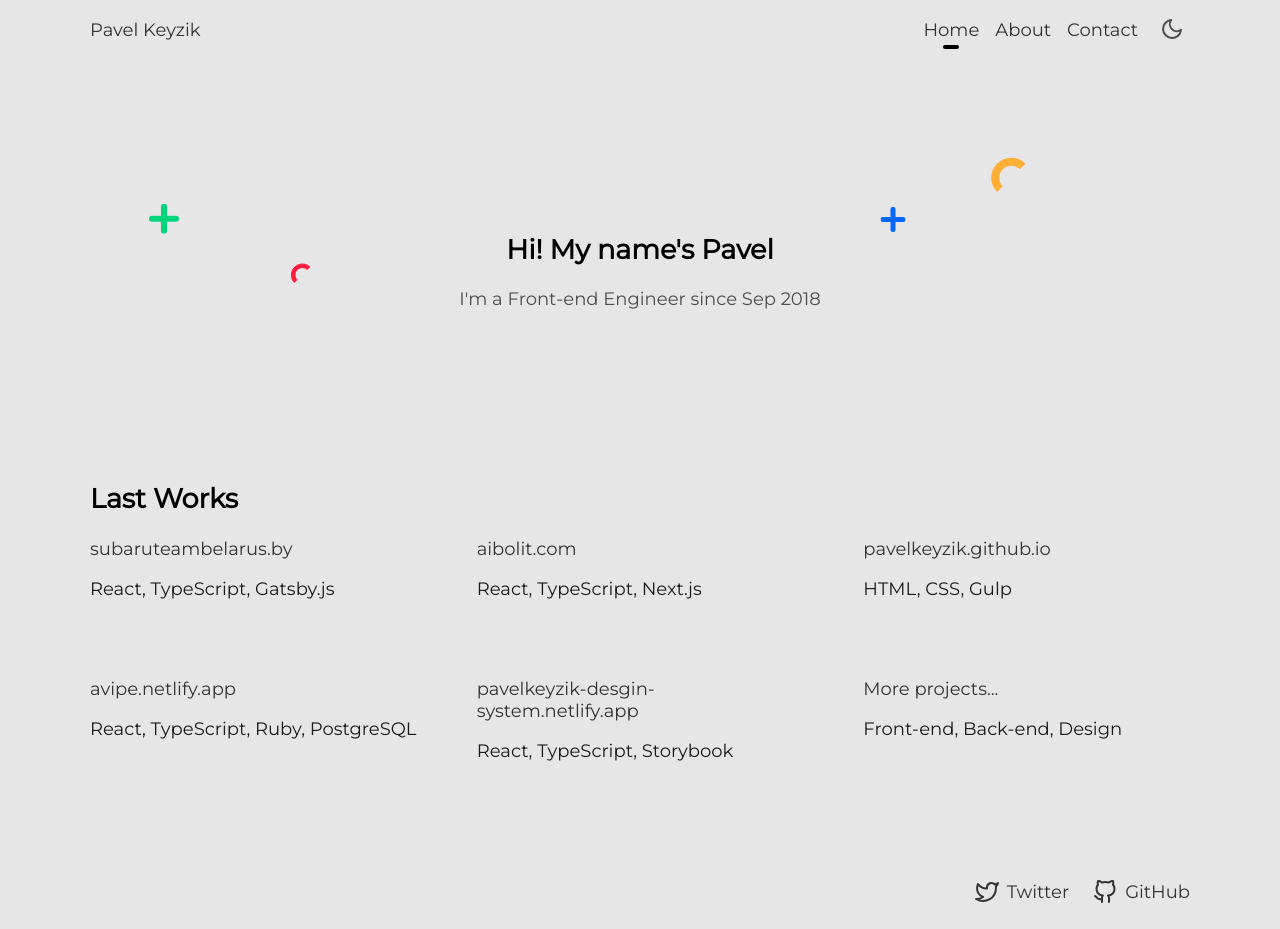
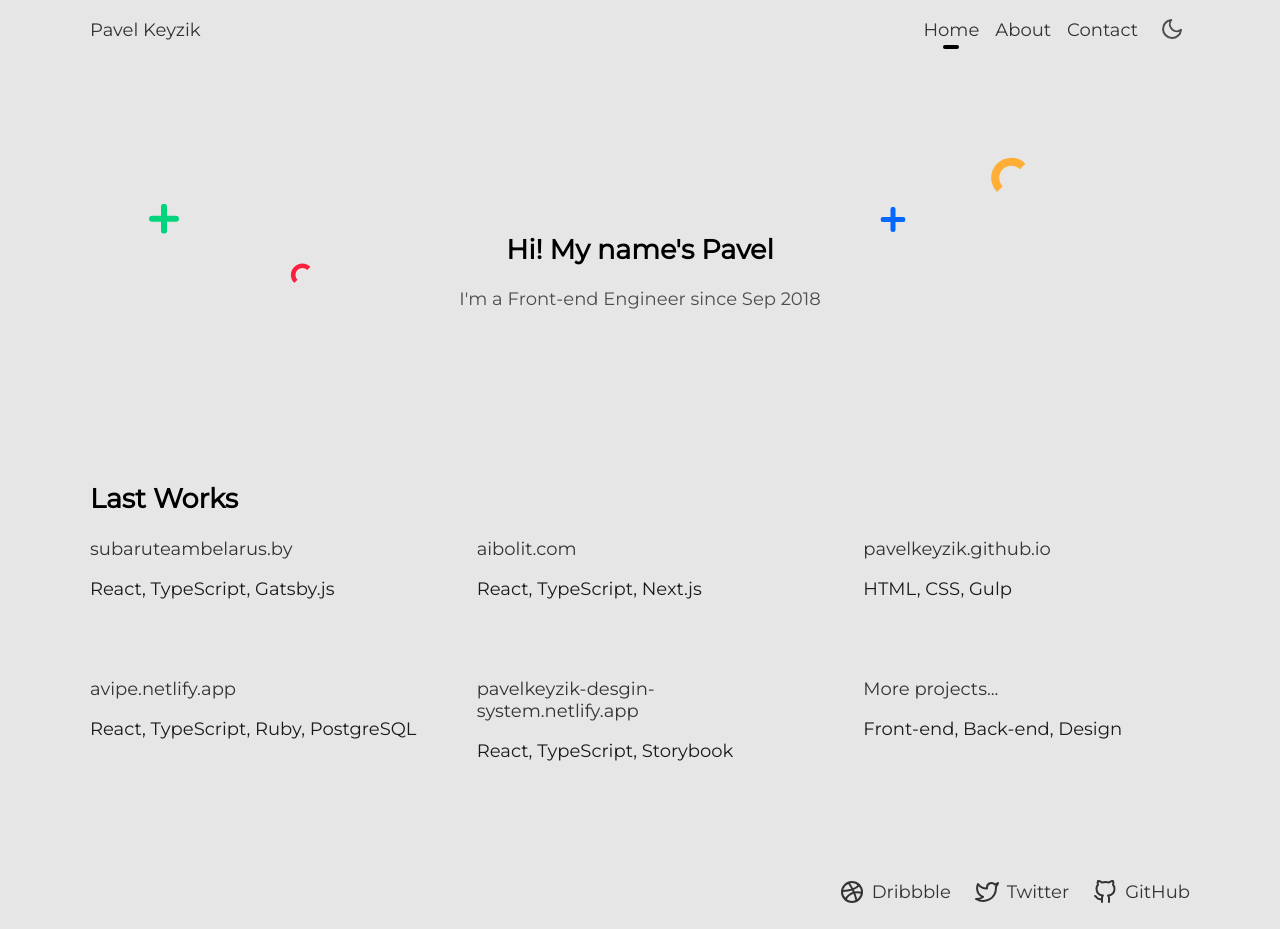
Before and after one commit to pavelkeyzik/backup.pavelkeyzik, a Next.js app: page / in a window 1280 px wide. Built offline with nearby package versions, Linux system fonts and the light colour scheme.

Commit message:
Add Dribbble account link in footer

```diff
--- a/src/components/Footer.tsx
+++ b/src/components/Footer.tsx
@@ -1,5 +1,6 @@
 import styled from '@emotion/styled';
 import { ContentWidth } from './ContentWidth';
+import { DribbbleIcon } from './icons/DribbbleIcon';
 import { GitHubIcon } from './icons/GitHubIcon';
 import { TwitterIcon } from './icons/TwitterIcon';
 
@@ -13,6 +14,10 @@ function Footer(props: FooterProps) {
       <ContentWidth>
         <FooterContent>
           <Nav>
+            <SocialLink href="https://dribbble.com/pavelkeyzik" target="_blank">
+              <DribbbleIcon />
+              Dribbble
+            </SocialLink>
             <SocialLink href="https://twitter.com/pavelkeyzik" target="_blank">
               <TwitterIcon />
               Twitter
--- /dev/null
+++ b/src/components/icons/DribbbleIcon.tsx
@@ -0,0 +1,22 @@
+import { SVGProps } from 'react';
+
+function DribbbleIcon(props: SVGProps<SVGSVGElement>) {
+  return (
+    <svg
+      width="24"
+      height="24"
+      viewBox="0 0 24 24"
+      fill="none"
+      stroke="currentColor"
+      strokeWidth="2"
+      strokeLinecap="round"
+      strokeLinejoin="round"
+      {...props}
+    >
+      <circle cx="12" cy="12" r="10"></circle>
+      <path d="M8.56 2.75c4.37 6.03 6.02 9.42 8.03 17.72m2.54-15.38c-3.72 4.35-8.94 5.66-16.88 5.85m19.5 1.9c-3.5-.93-6.63-.82-8.94 0-2.58.92-5.01 2.86-7.44 6.32"></path>
+    </svg>
+  );
+}
+
+export { DribbbleIcon };
```
